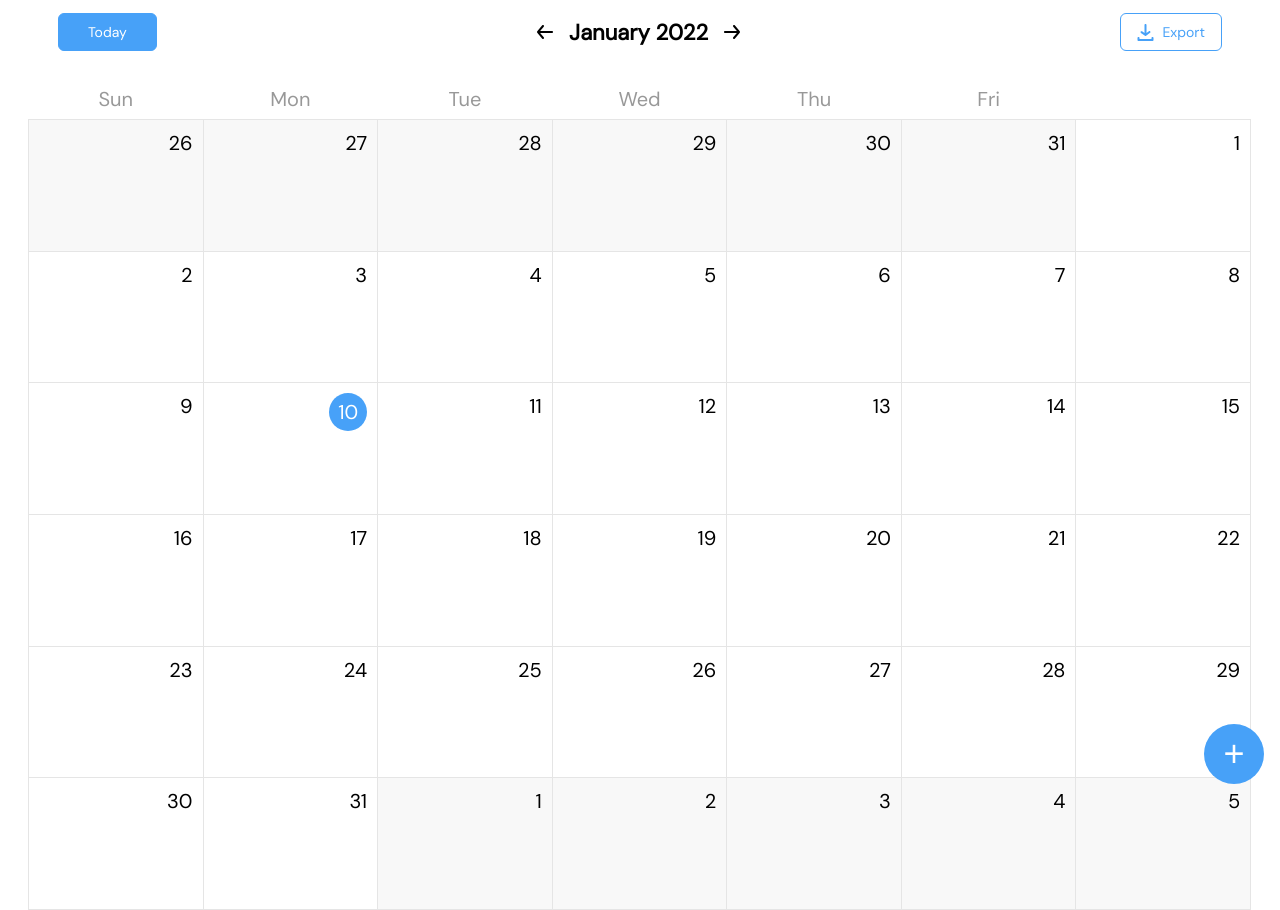
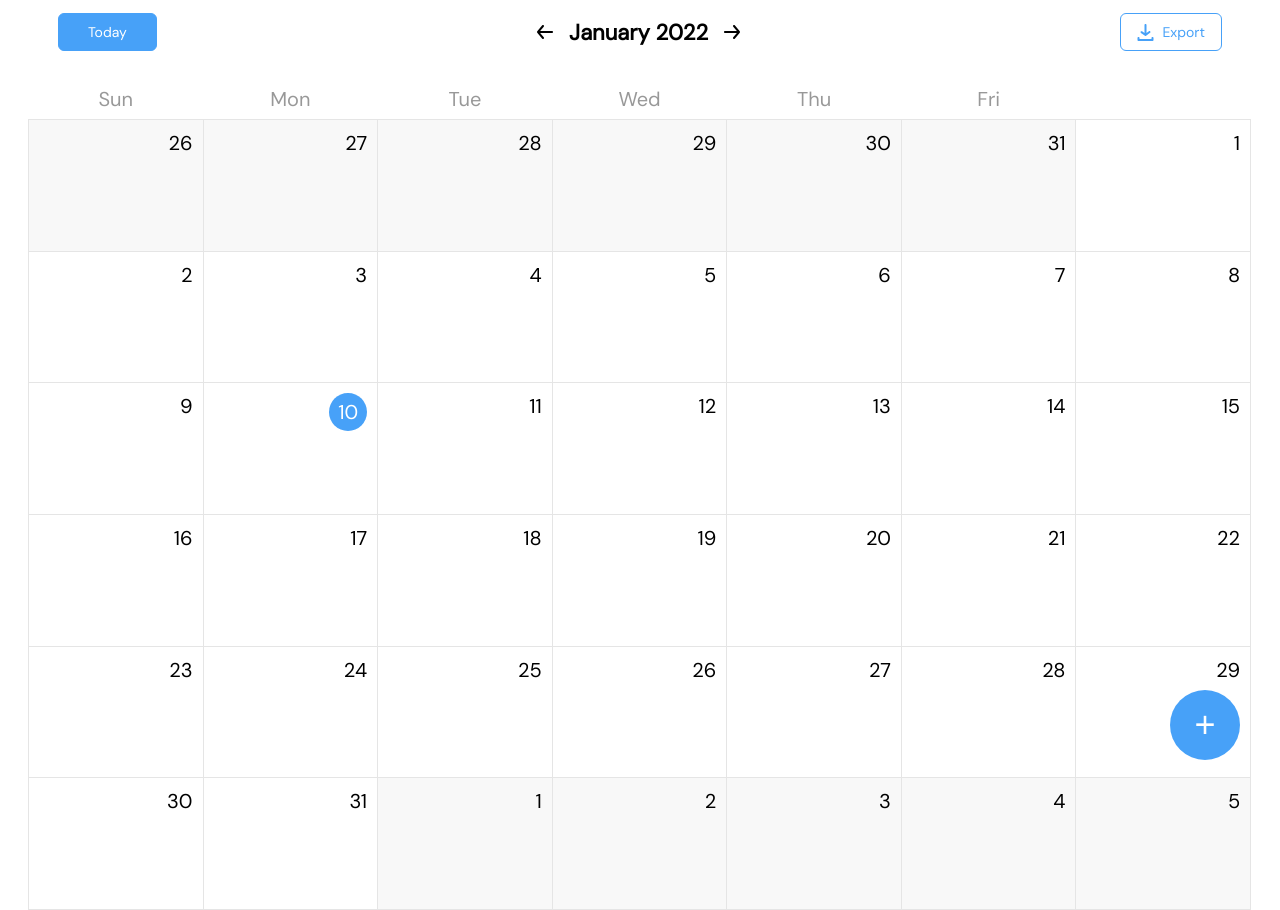
Before and after one commit to Matheswaaran/calendar-app, a React (Create React App) app: page / in a window 1280 px wide. Built offline with nearby package versions, Linux system fonts and the light colour scheme.

Commit message:
ui: Fixed the add event FAB button styles (#39)

```diff
--- a/src/pages/Home/index.css
+++ b/src/pages/Home/index.css
@@ -4,10 +4,10 @@
 
 .add-event-fab-btn {
   position: fixed;
-  bottom: 16px;
-  right: 16px;
-  width: 60px;
-  height: 60px;
+  bottom: 40px;
+  right: 40px;
+  width: 70px;
+  height: 70px;
   border: none;
   border-radius: 100%;
   outline: none;
```
